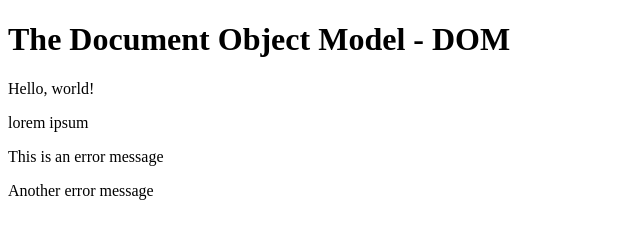
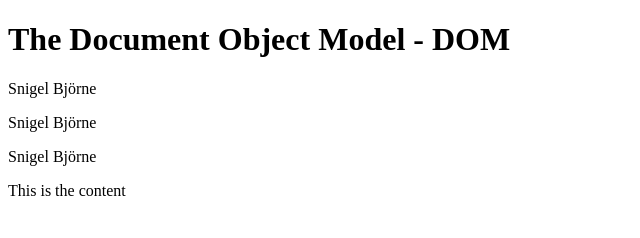
Before and after one commit to TechBoxNorth/modern-javascript-net-ninja, a plain HTML site: page The Document Object Model/index.html in a window 1280 px wide. Shown: the whole page, without its empty margins (0-640 px from the left). Drawn offline with Linux system fonts and the light colour scheme.

Commit message:
adding and changing page content

```diff
--- a/The Document Object Model/document-object-model.js
+++ b/The Document Object Model/document-object-model.js
@@ -7,7 +7,7 @@ console.log(para);
 const paras = document.querySelectorAll('p');
 console.log(paras);
 
-*/
+
 
 // get an element ny ID
 const title = document.getElementById('page-title');
@@ -22,3 +22,15 @@ console.log(errors);
 // get elements by their tag name
 const paras = document.getElementsByTagName('p');
 console.log(paras);
+
+*/
+
+// adding and changing page content
+// const para = document.querySelector('p');
+// para.innerText = 'Hello Javascript';
+
+const paras = document.querySelectorAll('p');
+paras.forEach(para => {
+    para.innerText = 'Snigel';
+    para.innerText += ' Björne';
+});
--- a/The Document Object Model/index.html
+++ b/The Document Object Model/index.html
@@ -13,7 +13,7 @@
         <p class="error">This is an error message</p>
     </div>
 
-    <div class="error">Another error message</div>
+    <div class="content">This is the content</div>
 
     <script src="document-object-model.js"></script>
 </body>
```
